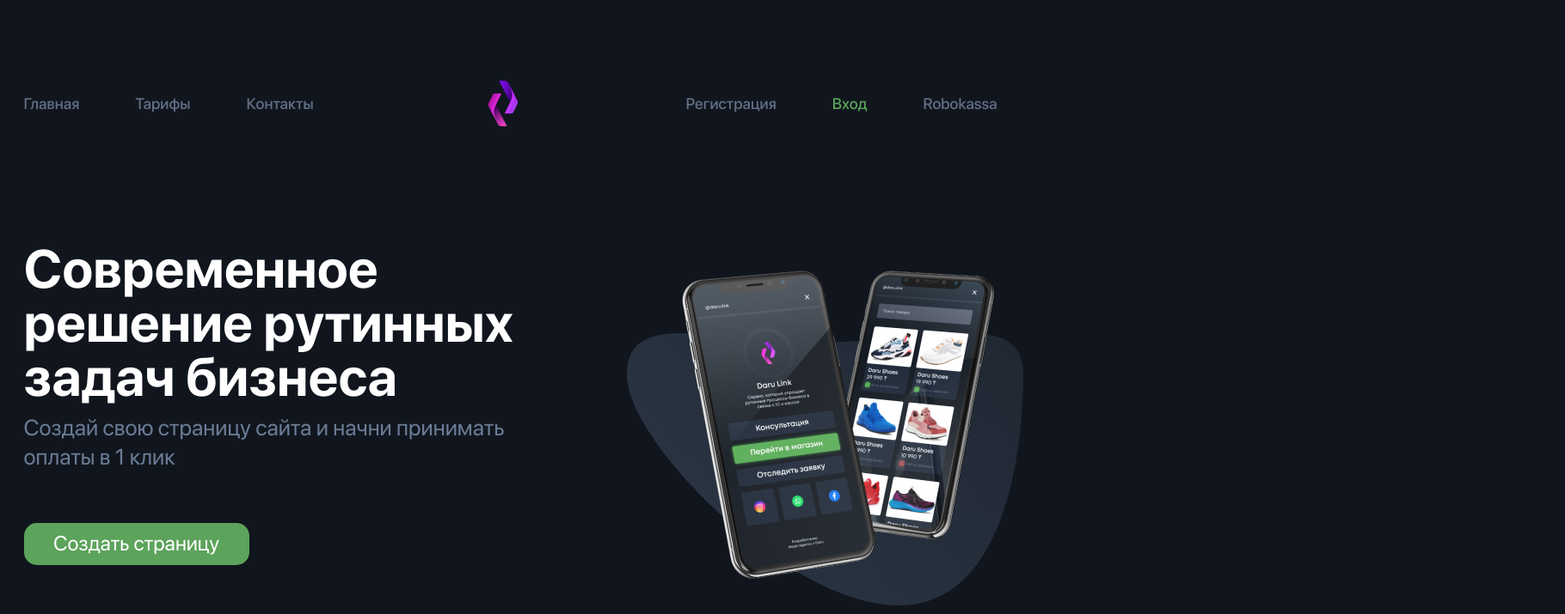
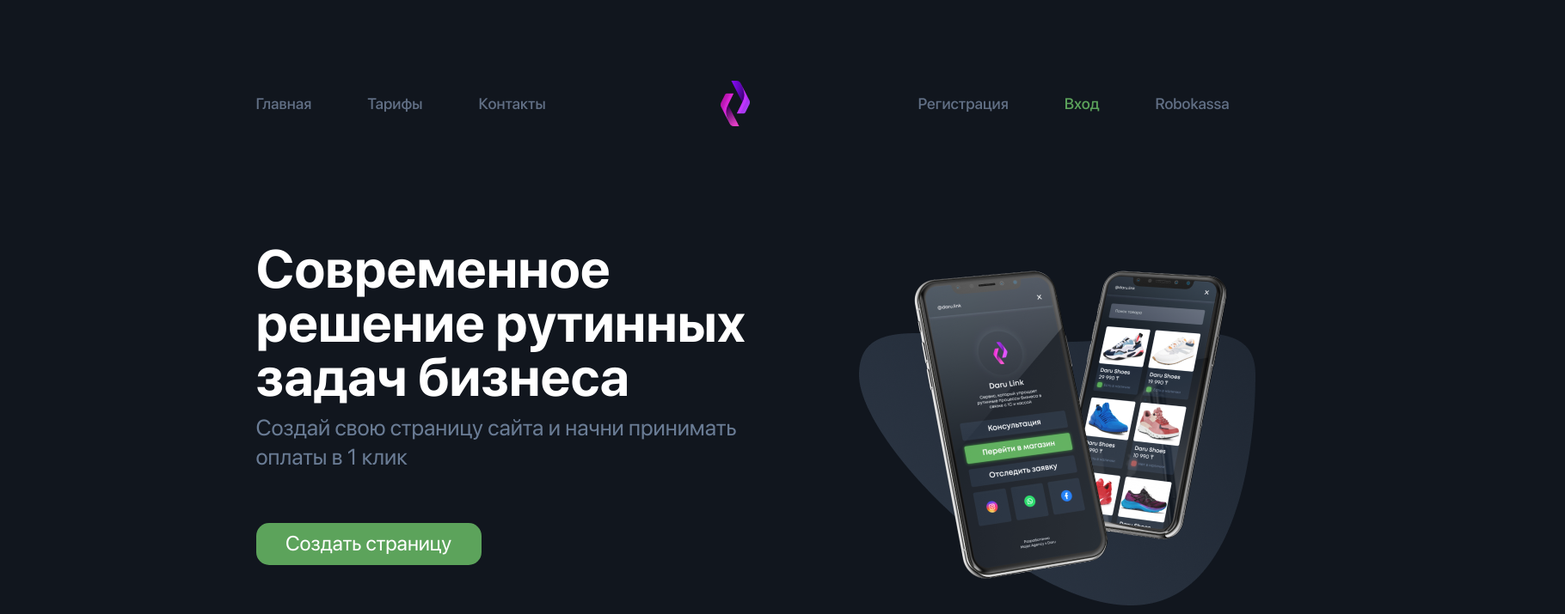
Before and after one commit to TaLisha1/daru, a plain HTML site: page index.html in a window 1280 px wide. Shown: the top 715 px of the page at 86% size, 1820 px wide, since content can reach past the window. Drawn offline with Linux system fonts and the light colour scheme.

Commit message:
изменение ширины body

```diff
--- a/styles/style.css
+++ b/styles/style.css
@@ -81,7 +81,7 @@ body {
 
     background-color: #11161E;
     box-sizing: border-box;
-    max-width: 1920px;
+    min-width: 1820px;
 
 }
 
```
